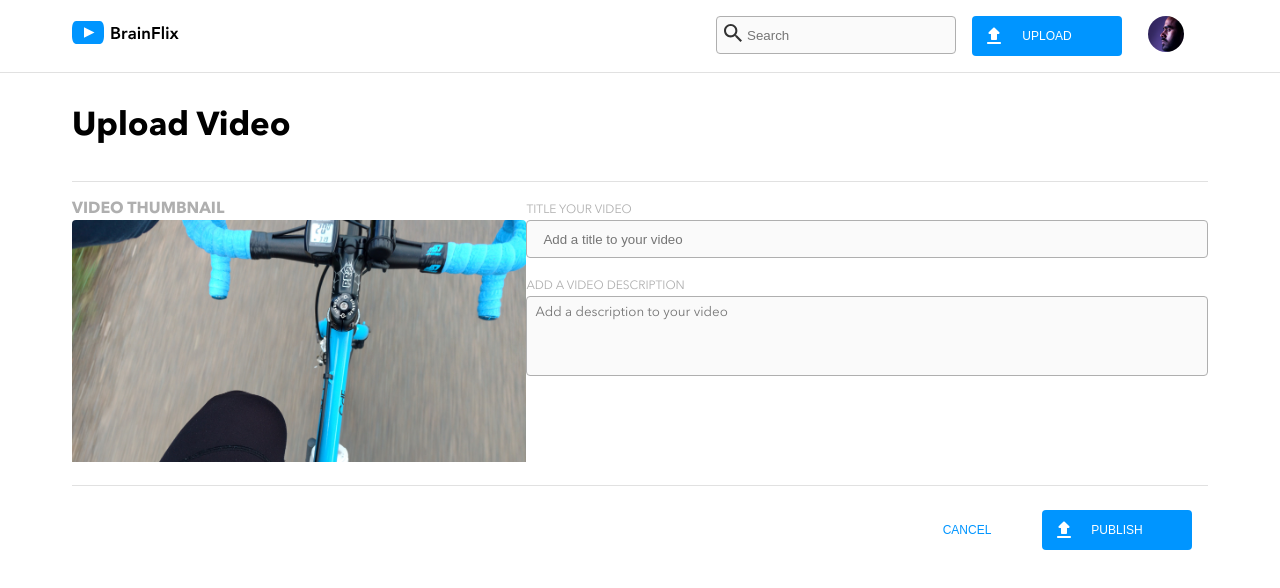
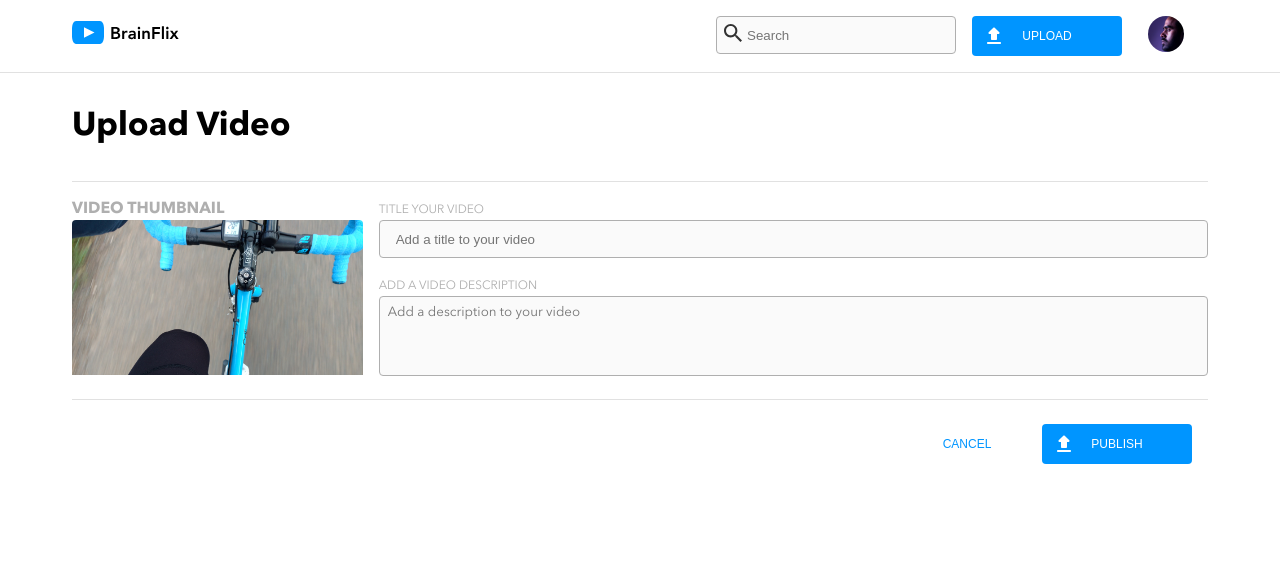
Before and after one commit to jimmykt/jimmy-tam-brainflix, a React (Create React App) app: page /upload in a window 1280 px wide. Shown: the top 588 px of the page. Built offline with nearby package versions, Linux system fonts and the light colour scheme.

Commit message:
responsive upload, desktop

```diff
--- a/src/pages/UploadPage/UploadPage.scss
+++ b/src/pages/UploadPage/UploadPage.scss
@@ -29,13 +29,14 @@
 
   &__thumbnail {
     @include desktop {
-      width: 40%;
+      width: 27%;
+      padding-right: 1rem;
     }
   }
 
   &__form {
     @include desktop {
-      width: 60%;
+      width: 73%;
     }
   }
 
```
